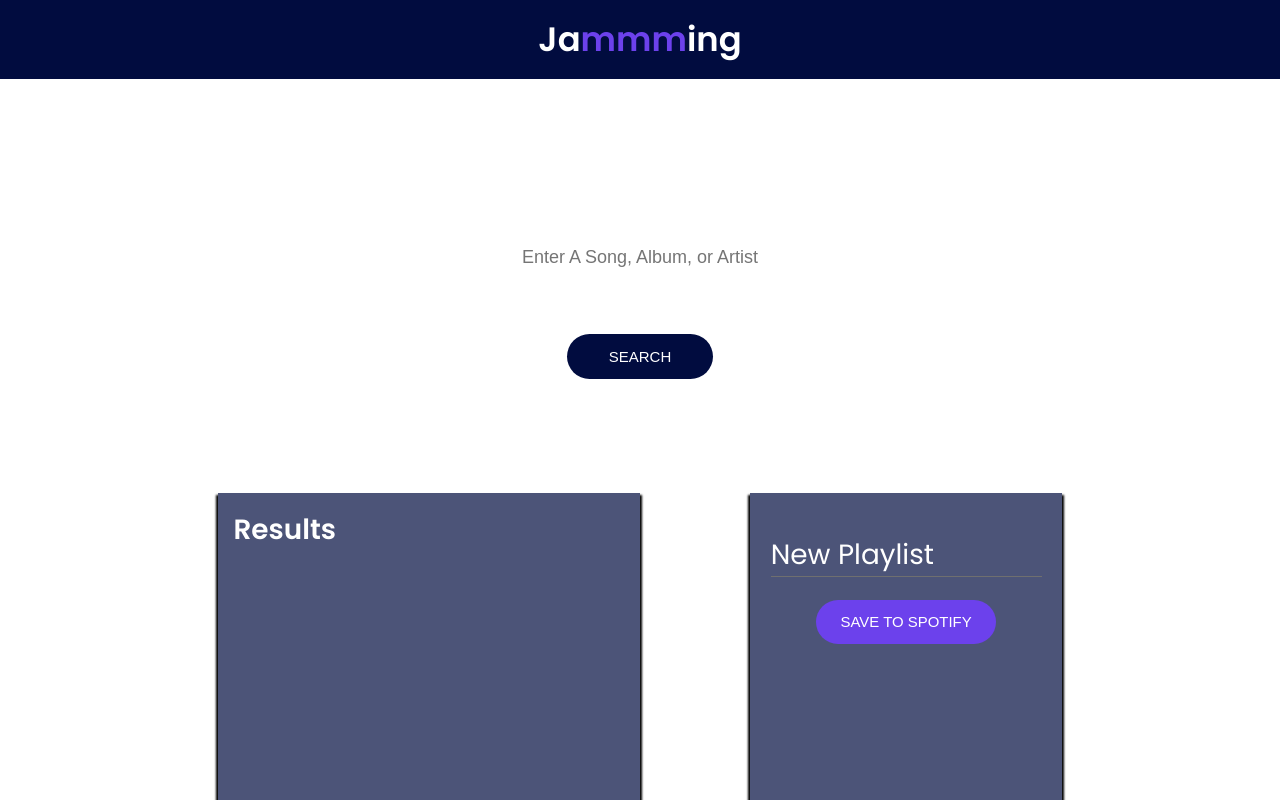
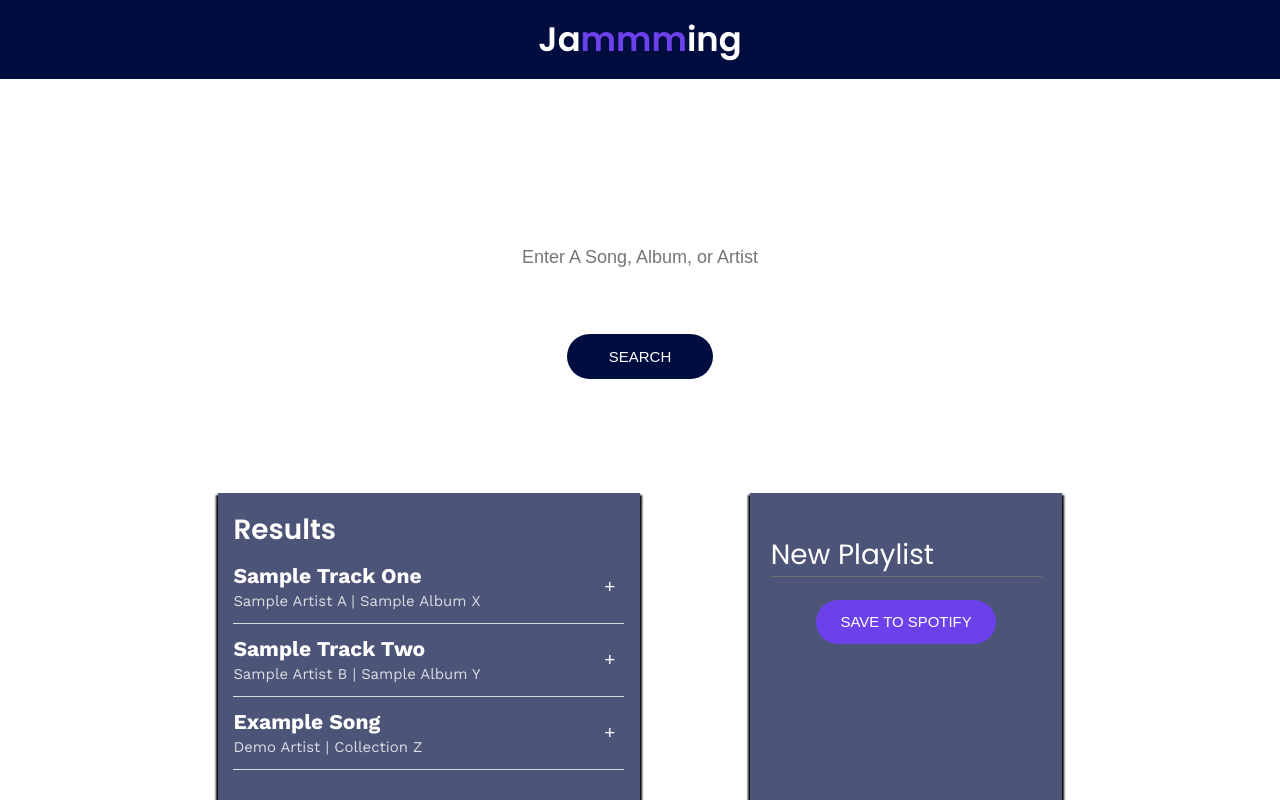
Before and after one commit to BluUsername/jammming, a React (Create React App) app: page / in a window 1280 px wide. Shown: the top 800 px of the page. Built offline with nearby package versions, Linux system fonts and the light colour scheme.

Commit message:
feat(app): add hard-coded initial searchResults array

```diff
--- a/src/Components/App/App.js
+++ b/src/Components/App/App.js
@@ -24,7 +24,12 @@ class App extends React.Component {
 	constructor(props) {
 		super(props);
 		this.state = {
-			searchResults: [],
+			// Hard-coded initial search results (will be replaced by real Spotify data later)
+			searchResults: [
+				{ id: '101', name: 'Sample Track One', artist: 'Sample Artist A', album: 'Sample Album X', uri: 'spotify:track:101' },
+				{ id: '102', name: 'Sample Track Two', artist: 'Sample Artist B', album: 'Sample Album Y', uri: 'spotify:track:102' },
+				{ id: '103', name: 'Example Song', artist: 'Demo Artist', album: 'Collection Z', uri: 'spotify:track:103' }
+			],
 			playlistName: 'New Playlist',
 			playlistTracks: []
 		};
```
